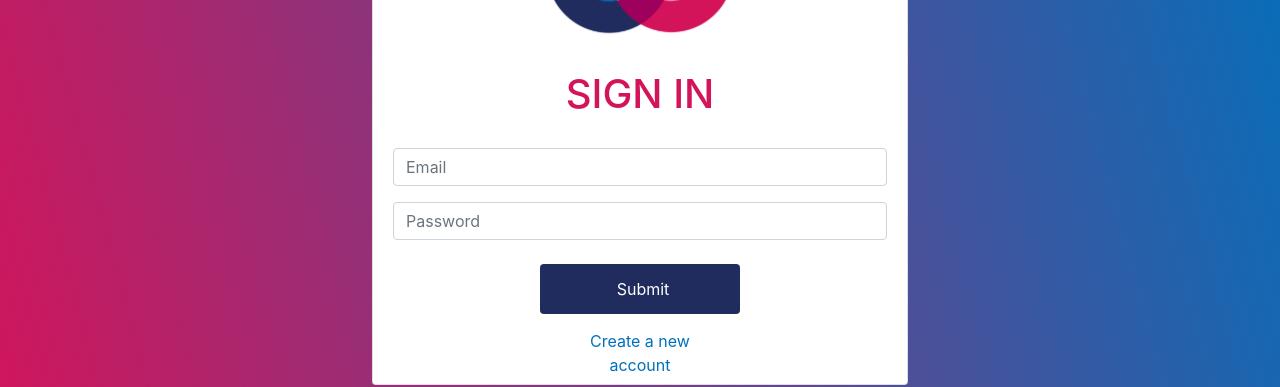
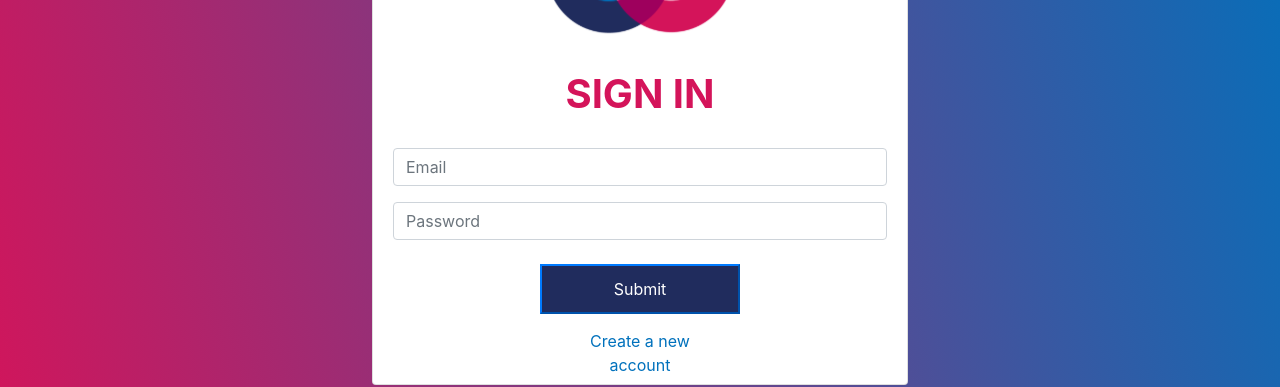
Before and after one commit to noppanat1997/CoopBoard, a React (Create React App) app: page /login in a window 1280 px wide. Shown: the part 283-670 px from the top of the page. Built offline with nearby package versions, Linux system fonts and the light colour scheme.

Commit message:
Copy to tae 2

```diff
--- a/src/css/LoginPage.css
+++ b/src/css/LoginPage.css
@@ -13,19 +13,6 @@
   width: 200px;
   height: 50px;
   background-color: #202C5D !important;
-  border-color: blue;
-  display: inline-block;
-  font-weight: 400;
-  text-align: center;
-  vertical-align: middle;
-  user-select: none;
-  border: 1px solid transparent;
-  padding: .375rem;
-  padding-left: .75rem;
-  font-size: 1rem;
-  line-height: 1.5;
-  border-radius: .25rem;
-  transition: color .15s;
 }
 .btn-submit:hover {
   color: #D4145A;
--- a/src/css/RegisterPage.css
+++ b/src/css/RegisterPage.css
@@ -9,21 +9,12 @@
   left: 50%;
   transform: translate(-50%,-50%);
 }
-.sumbit-btn {
+
+.btn-submit {
   width: 200px;
   height: 50px;
   background-color: #202C5D !important;
-  border-color: blue;
-  display: inline-block;
-  font-weight: 400;
-  text-align: center;
-  vertical-align: middle;
-  user-select: none;
-  border: 1px solid transparent;
-  padding: .375rem;
-  padding-left: .75rem;
-  font-size: 1rem;
-  line-height: 1.5;
-  border-radius: .25rem;
-  transition: color .15s;
 }
+.btn-submit:hover {
+  color: #D4145A;
+}
--- a/src/pages/LoginPage.js
+++ b/src/pages/LoginPage.js
@@ -128,7 +128,7 @@ const LoginPage = (props) => {
             <center>
               <img src={Logo} width="200" height="200" alt="CoopBoard" />
             </center>
-            <h1 style={{ color: '#D4145A', textAlign: 'center', marginBottom: '30px' }}>SIGN IN</h1>
+            <h1 style={{ color: '#D4145A', textAlign: 'center', marginBottom: '30px' , fontWeight:'bold'}}>SIGN IN</h1>
             <Form.Group className="mb-3">
               <Form.Control
                 type="email"
--- a/src/pages/RegisterPage.js
+++ b/src/pages/RegisterPage.js
@@ -246,7 +246,7 @@ const RegisterPages = (props) => {
             <div className="text-center">
               <button
                 type="submit"
-                className="btn btn-primary">
+                className="btn-submit btn-primary">
                 Submit</button>
             </div>
           </Form>
```
